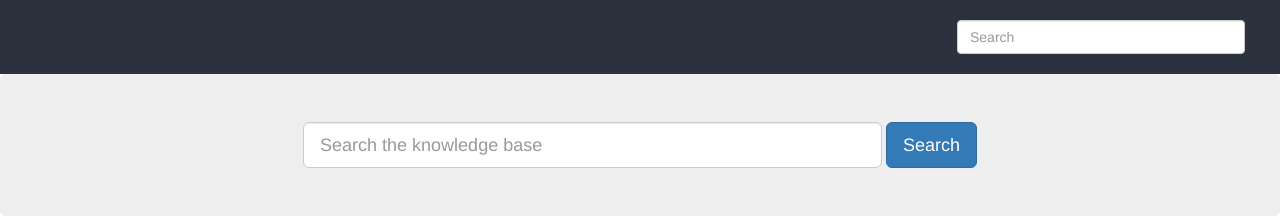
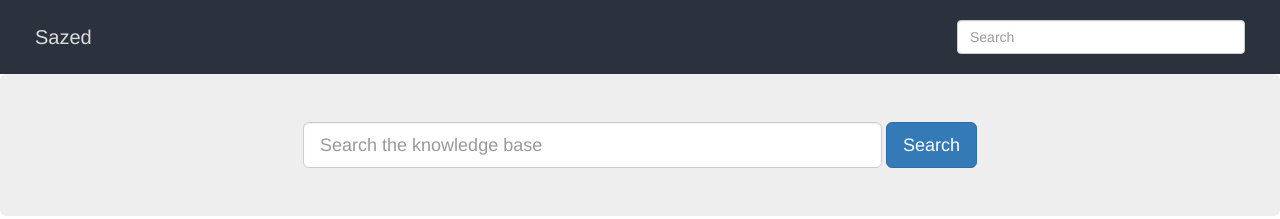
Before and after one commit to asm-products/sazed, a Jekyll site: the page built from index.html, in a window 1280 px wide. Shown: the top 219 px of the page. Built offline with Jekyll 4.4.1, drawn with Linux system fonts in a browser that asks for light colours.

Commit message:
Fixes site title/logo

```diff
--- a/_includes/header.html
+++ b/_includes/header.html
@@ -3,7 +3,7 @@
     <div class="row">
       <div class="col-sm-6">
 
-        <a href="/" class="logo">{{config.site_title}}</a>
+        <a href="/" class="logo">{{site.title}}</a>
 
       </div>
       <div class="col-sm-6">
```
